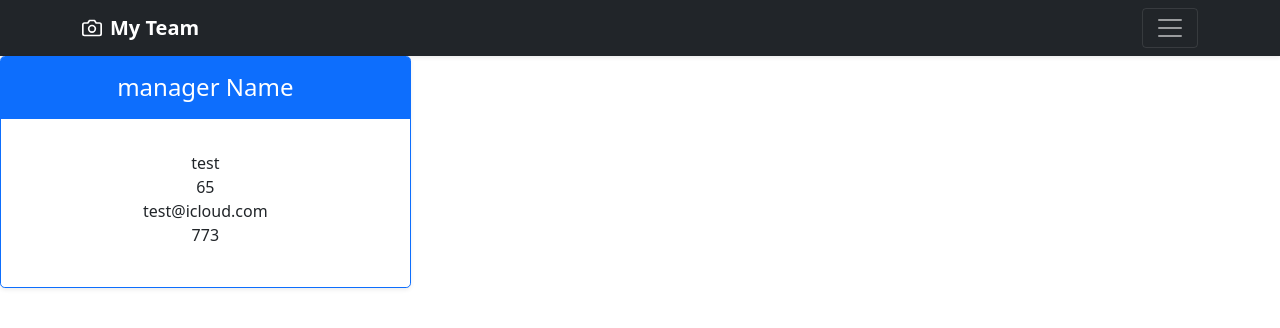
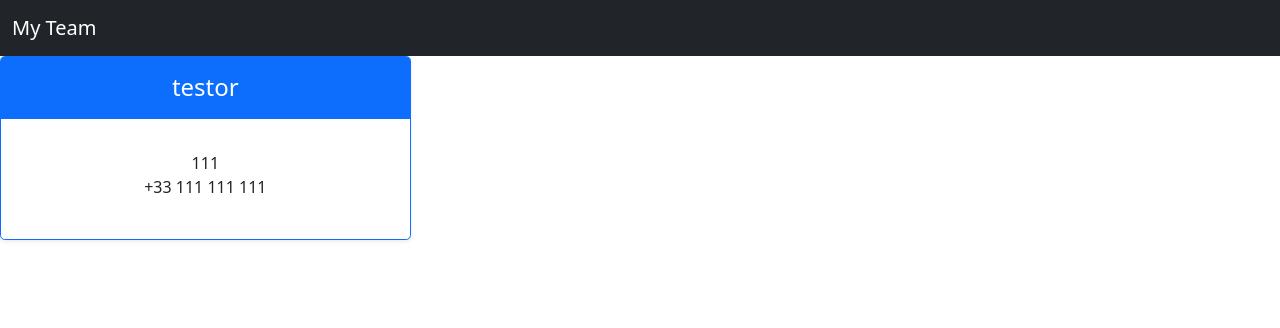
Before and after one commit to psurer/teamProfileGenerator, a website: page index.html in a window 1280 px wide. Drawn offline with nearby package versions, Linux system fonts and the light colour scheme.

Commit message:
updated html file

```diff
--- a/index.html
+++ b/index.html
@@ -1,34 +1,27 @@
 <!DOCTYPE html>
 <html>
     <head>
-      <link href="https://cdn.jsdelivr.net/npm/bootstrap@5.0.0/dist/css/bootstrap.min.css" rel="stylesheet" integrity="sha384-wEmeIV1mKuiNpC+IOBjI7aAzPcEZeedi5yW5f2yOq55WWLwNGmvvx4Um1vskeMj0" crossorigin="anonymous">
+    <link href="https://cdn.jsdelivr.net/npm/bootstrap@5.0.0/dist/css/bootstrap.min.css" rel="stylesheet" integrity="sha384-wEmeIV1mKuiNpC+IOBjI7aAzPcEZeedi5yW5f2yOq55WWLwNGmvvx4Um1vskeMj0" crossorigin="anonymous">
     </head>
 <body>
-    <header>
-      <div class="navbar navbar-dark bg-dark shadow-sm">
-        <div class="container">
-          <a href="#" class="navbar-brand d-flex align-items-center">
-            <svg xmlns="http://www.w3.org/2000/svg" width="20" height="20" fill="none" stroke="currentColor" stroke-linecap="round" stroke-linejoin="round" stroke-width="2" aria-hidden="true" class="me-2" viewBox="0 0 24 24"><path d="M23 19a2 2 0 0 1-2 2H3a2 2 0 0 1-2-2V8a2 2 0 0 1 2-2h4l2-3h6l2 3h4a2 2 0 0 1 2 2z"></path><circle cx="12" cy="13" r="4"></circle></svg>
-            <strong>My Team </strong>
-          </a>
-          <button class="navbar-toggler" type="button" data-bs-toggle="collapse" data-bs-target="#navbarHeader" aria-controls="navbarHeader" aria-expanded="false" aria-label="Toggle navigation">
-            <span class="navbar-toggler-icon"></span>
-          </button>
-        </div>
-      </div>
-    </header>
+<header>
+<nav class="navbar navbar-dark bg-dark" aria-label="First navbar example">
+<div class="container-fluid">
+  <a class="navbar-brand" href="#">My Team</a>
+  <div class="collapse navbar-collapse" id="navbarsExample01">
+</div>
+</nav>
     <div class="row row-cols-1 row-cols-md-3 mb-3 text-center">
     <div class="col">
       <div class="card mb-4 rounded-3 shadow-sm border-primary">
         <div class="card-header py-3 text-white bg-primary border-primary">
-          <h4 class="my-0 fw-normal">manager Name</h4>
+          <h4 class="my-0 fw-normal">testor</h4>
         </div>
         <div class="card-body">
           <ul class="list-unstyled mt-3 mb-4">
-            <li>test</li>
-            <li>65</li>
-            <li>test@icloud.com</li>
-            <li>773</li>
+            <li>111</li>
+            <li><a href="mailto:test@icloud.com"></a></li>
+            <li>+33 111 111 111</li>
           </ul>
         </div>
       </div>
```
Also changed, not shown: index.js (+8 -3 lines).
